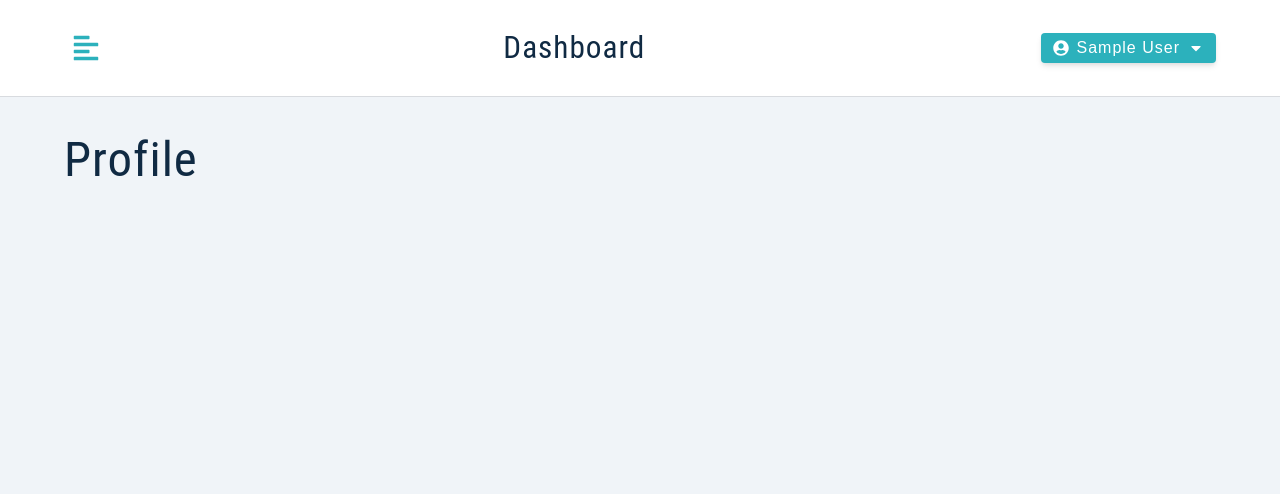
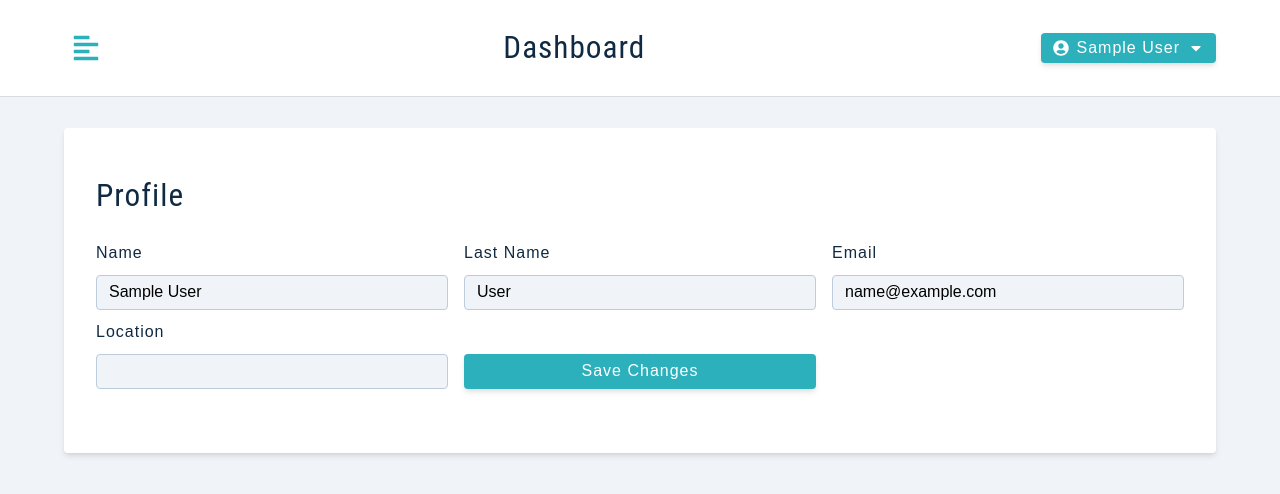
Before and after one commit to Eyang001/Jobify, a React (Create React App) app in the folder client/: page /profile in a window 1280 px wide. Shown: the top 494 px of the page. Built offline with nearby package versions, Linux system fonts and the light colour scheme; sample sign-in values are in the browser's storage.

Commit message:
profile - frontend

```diff
--- a/client/src/context/appContext.js
+++ b/client/src/context/appContext.js
@@ -85,9 +85,13 @@ const AppProvider = ({ children }) => {
     removeUserToLocalStorage();
   };
 
+  const updateUser = async (currentUser) => {
+    console.log(currentUser);
+  };
+
   return (
     <AppContext.Provider
-      value={{ ...state, displayAlert, setupUser, toggleSidebar, logoutUser }}
+      value={{ ...state, displayAlert, setupUser, toggleSidebar, logoutUser, updateUser }}
     >
       {children}
     </AppContext.Provider>
--- a/client/src/pages/dashboard/Profile.js
+++ b/client/src/pages/dashboard/Profile.js
@@ -1,6 +1,71 @@
+import { useAppContext } from "../../context/appContext";
+import { useState } from "react";
+import { FormRow, Alert } from "../../components";
+import Wrapper from "../../assets/wrappers/DashboardFormPage";
+
 const Profile = () => {
+  const { user, showAlert, displayAlert, updateUser, isLoading } =
+    useAppContext();
+
+  const [name, setName] = useState(user?.name);
+  const [email, setEmail] = useState(user?.email);
+  const [lastName, setLastName] = useState(user?.lastName);
+  const [location, setLocation] = useState(user?.location);
+
+  const handleSubmit = (e) => {
+    e.preventDefault();
+    // if (!name || !email || !lastName || !location) {
+    //   displayAlert();
+    //   return;
+    // }
+    updateUser({ name, email, lastName, location });
+  };
+
   return (
-    <h1>Profile</h1>
-  )
-}
-export default Profile
+    <Wrapper>
+      <form className="form" onSubmit={handleSubmit}>
+        <h3>Profile</h3>
+        {showAlert && <Alert />}
+        <div className="form-center">
+          <FormRow
+            type="text"
+            name="name"
+            value={name}
+            handleChange={(e) => {
+              setName(e.target.value);
+            }}
+          />
+          <FormRow
+            type="text"
+            labelText="last name"
+            name="lastName"
+            value={lastName}
+            handleChange={(e) => {
+              setLastName(e.target.value);
+            }}
+          />
+          <FormRow
+            type="text"
+            name="email"
+            value={email}
+            handleChange={(e) => {
+              setEmail(e.target.value);
+            }}
+          />
+          <FormRow
+            type="text"
+            name="location"
+            value={location}
+            handleChange={(e) => {
+              setLocation(e.target.value);
+            }}
+          />
+          <button className="btn btn-block" type="submit" disabled={isLoading}>
+            {isLoading ? "Please wait..." : "save changes"}
+          </button>
+        </div>
+      </form>
+    </Wrapper>
+  );
+};
+export default Profile;
```
Also changed, not shown: 2 other files (tests, documents, lock files or other folders).
